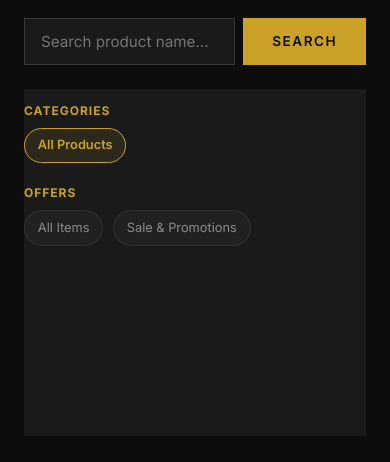
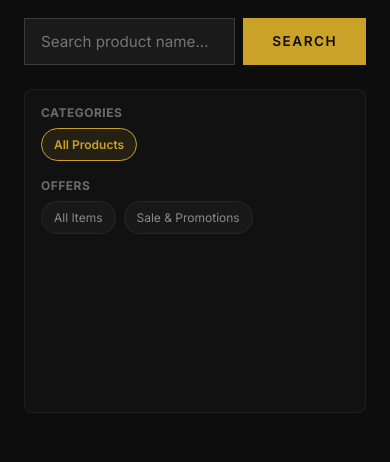
Before and after one commit to KamranAli812921/khansfashion, a website built with Vite: page frontend/index.html in a window 390 px wide. Shown: the part 68-530 px from the top of the page. Built offline with nearby package versions, Linux system fonts and the light colour scheme; files whose address does not match are found by name; a web font is replaced by a local one.

Commit message:
Enhance mobile filter sidebar into a neat card container with custom scrollable row rules

```diff
--- a/frontend/style.css
+++ b/frontend/style.css
@@ -937,49 +937,65 @@ main {
   }
   .sidebar-filters {
     display: block;
-    border-right: none;
-    padding: 0.75rem 0;
+    border: 1px solid rgba(245, 242, 237, 0.05);
+    background-color: rgba(255, 255, 255, 0.02);
+    border-radius: 8px;
+    padding: 0.8rem 1rem;
     width: 100%;
+    margin-bottom: 1.25rem;
+    box-sizing: border-box;
     height: auto !important;
   }
   .sidebar-filters .filter-section {
     margin-bottom: 0.75rem;
   }
+  .sidebar-filters .filter-section:last-child {
+    margin-bottom: 0;
+  }
   .sidebar-filters .filter-title {
     font-size: 0.75rem;
-    margin-bottom: 0.5rem;
+    margin-bottom: 0.4rem;
     border-bottom: none;
     padding-bottom: 0;
+    color: rgba(245, 242, 237, 0.4);
+    text-transform: uppercase;
+    letter-spacing: 0.5px;
   }
   .sidebar-filters .filter-list {
     display: flex;
     overflow-x: auto;
     white-space: nowrap;
-    gap: 0.6rem;
-    padding-bottom: 0.5rem;
-    scrollbar-width: auto;
+    gap: 0.5rem;
+    padding-bottom: 0.2rem;
+    scrollbar-width: none; /* Hide scrollbar Firefox */
     -webkit-overflow-scrolling: touch;
+  }
+  .sidebar-filters .filter-list::-webkit-scrollbar {
+    display: none; /* Hide scrollbar Chrome/Safari */
   }
   .sidebar-filters .filter-item {
     margin-bottom: 0;
-    padding: 0.4rem 0.8rem;
+    padding: 0.35rem 0.75rem;
     background-color: rgba(245, 242, 237, 0.03);
-    border: 1px solid rgba(245, 242, 237, 0.08);
+    border: 1px solid rgba(245, 242, 237, 0.06);
     border-radius: 20px;
-    font-size: 0.8rem;
+    font-size: 0.75rem;
     transition: all 0.2s ease;
     flex-shrink: 0;
     display: inline-block;
+    color: var(--stone);
   }
   .sidebar-filters .filter-item:hover,
   .sidebar-filters .filter-item.active {
-    padding-left: 0.8rem;
+    padding-left: 0.75rem;
     border-left: 1px solid var(--gold);
+    color: var(--ivory);
   }
   .sidebar-filters .filter-item.active {
     background-color: rgba(201, 162, 39, 0.1);
     border: 1px solid var(--gold);
-    color: var(--gold);
+    color: var(--gold) !important;
+    font-weight: 600;
   }
   #view-admin.view-section.active {
     overflow-y: auto !important;
```
